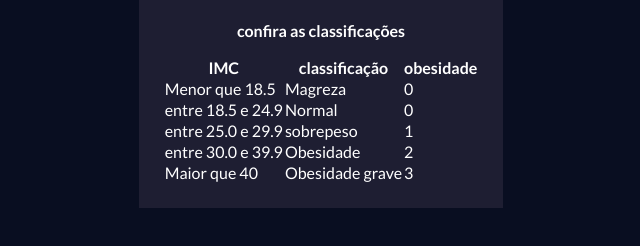
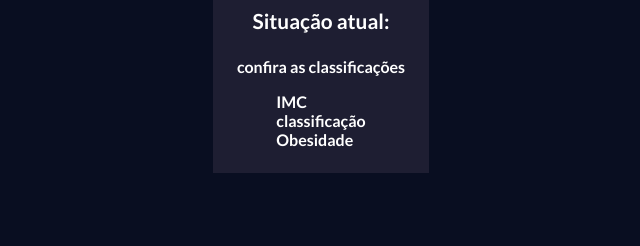
Before and after one commit to kaynanlDev/Calculadora-IMC, a plain HTML site: page index.html in a window 1280 px wide. Shown: the part 358-604 px from the top of the page, without its empty margins (319-959 px from the left). Drawn offline with Linux system fonts and the light colour scheme.

```diff
--- a/index.html
+++ b/index.html
@@ -33,40 +33,16 @@
             <h3>Situação atual: <span></span></h3>
             <h4>confira as classificações</h4>
 
-            <table >
-                <thead>
-                    <th>IMC</th>
-                    <th>classificação</th>
-                    <th>obesidade</th>
-                </thead>
-                <tbody>
-                    <tr>
-                        <td>Menor que 18.5</td>
-                        <td>Magreza</td>
-                        <td>0</td>
-                    </tr>
-                    <tr>
-                        <td>entre 18.5 e 24.9</td>
-                        <td>Normal</td>
-                        <td>0</td>
-                    </tr>
-                    <tr>
-                        <td>entre 25.0 e 29.9</td>
-                        <td>sobrepeso</td>
-                        <td>1</td>
-                    </tr>
-                    <tr>
-                        <td>entre 30.0 e 39.9</td>
-                        <td>Obesidade</td>
-                        <td>2</td>
-                    </tr>
-                    <tr>
-                        <td>Maior que 40</td>
-                        <td>Obesidade grave</td>
-                        <td>3</td>
-                    </tr>
-                </tbody>
-            </table>
+            <div class="results">
+                <div class="results-header">
+                    <h4>IMC</h4>
+                    <h4>classificação</h4>
+                    <h4>Obesidade</h4>
+                </div>
+                <div class="results-body">
+
+                </div>
+            </div>
         </div>
     </div>
 </body>
```
